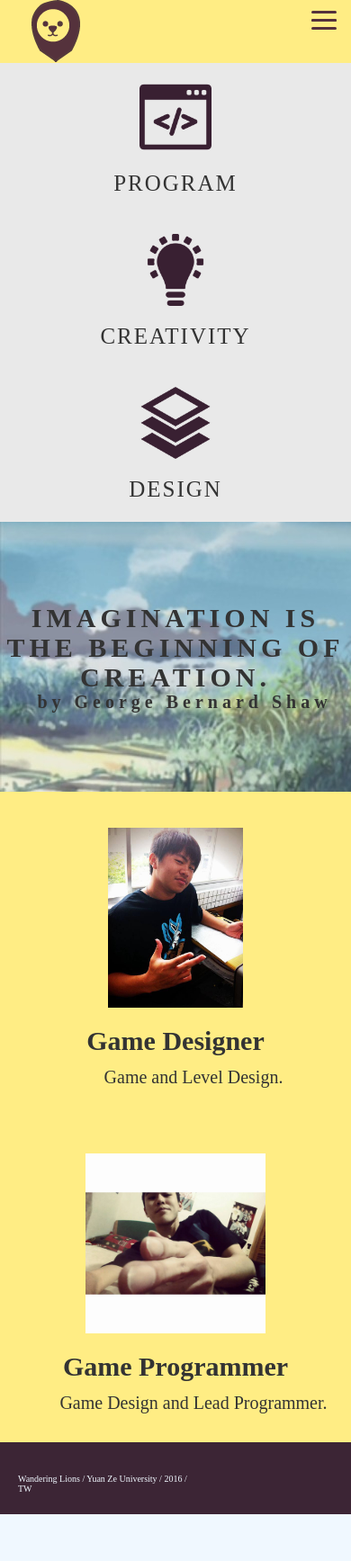
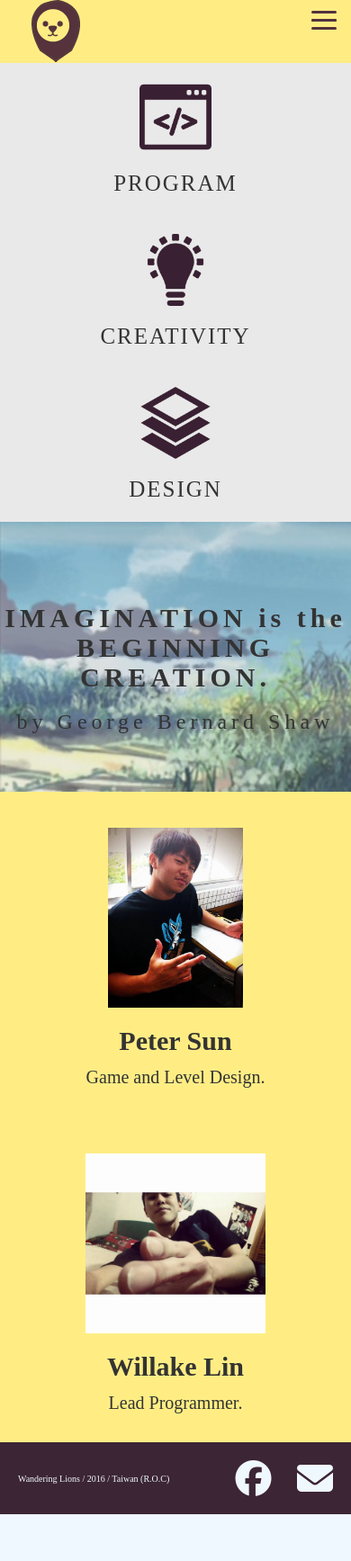
Before and after one commit to LegendSun/WanderingLions, a plain HTML site: page about.html in a window 390 px wide. Shown: the whole page at 90% size. After the commit the page ends 1683 px from the top, so only its background shows below. Drawn offline with Linux system fonts and the light colour scheme.

Commit message:
Footer and About update

```diff
--- a/about.html
+++ b/about.html
@@ -34,11 +34,11 @@
                 <div class="collapse navbar-collapse" id="mynavbar">
                    <div class="container">
                         <ul class="nav navbar-nav">
-                            <li><a href="work.html">WORK</a></li>
-                            <li><a href="blog.html">BLOG</a></li>
+                            <li><a href="work.html"> WORK </a></li>
+                            <li><a href="blog.html"> BLOG </a></li>
                             <li><a></a></li>
-                            <li><a href="about.html">ABOUT</a></li>
-                            <li><a href="contact.html">CONTACT</a></li>
+                            <li><a href="about.html"> ABOUT </a></li>
+                            <li><a href="contact.html"> CONTACT </a></li>
                         </ul>
                     </div>
                 </div><!-- End Mynavbar -->
@@ -50,34 +50,34 @@
             <div class="row">
               <div class="col-md-4 about-slogan">
                   <img src="img/programming-code.png" class="about-slogan-img">
-                  <h1>Program</h1>
+                  <h1> Program </h1>
               </div>
               <div class="col-md-4 about-slogan">
                   <img src="img/black-lightbulb-creativity-symbol.png" class="about-slogan-img">
-                  <h1>Creativity</h1>
+                  <h1> Creativity </h1>
               </div>
               <div class="col-md-4 about-slogan">
                   <img src="img/layers.png" class="about-slogan-img">
-                  <h1>Design</h1>
+                  <h1> Design </h1>
               </div>
             </div>
         </div>
         <div class="about-mainslogan">
                 <h1>
-                        IMAGINATION IS THE BEGINNING OF CREATION.<h2>by George Bernard Shaw</h2>
+                        IMAGINATION is the BEGINNING  CREATION.<h3>by George Bernard Shaw</h3>
                 </h1>
         </div>
         <div class="container-fluid">
             <div class="row">
                 <div class="col-md-6 about-person">
                     <img src="img/sun.jpg" class="about-person-img">
-                    <h2>Game Designer</h2>
+                    <h2> Peter Sun </h2>
                     <p>Game and Level Design.</p>
                 </div>
                 <div class="col-md-6 about-person">
                     <img src="img/will.jpg" class="about-person-img">
-                    <h2>Game Programmer</h2>
-                    <p>Game Design and Lead Programmer.</p>
+                    <h2> Willake Lin </h2>
+                    <p>Lead Programmer.</p>
                 </div>
             </div>
         </div>
@@ -85,12 +85,11 @@
 
     <div id="footer"> <!-- Footer -->
         <div class="footer-copy">
-            <h1>Wandering Lions / Yuan Ze University / 2016 / TW</h1>
+             <h1> Wandering Lions / 2016 / Taiwan (R.O.C) </h1>
         </div>
         <div class="footer-contact">
-            <a href="https://www.facebook.com/profile.php?id=100001566827416"><i class="fa fa-facebook-official footer-icon"></i></a>
-            <a href="mailto:tsrn46336686@gmail.com"><i class="fa fa-envelope footer-icon"></i></a>
-            <a href="mailto:halo841028@gmail.com"><i class="fa fa-envelope footer-icon"></i></a>
+            <a href="https://www.facebook.com/Wandering-Lions-505686146287708/"><i class="fa fa-facebook-official footer-icon"></i></a>
+            <a href="mailto:wanderinglions2016@gmail.com"><i class="fa fa-envelope footer-icon"></i></a>
         </div>
     </div> <!-- End Footer -->
 
--- a/css/about.css
+++ b/css/about.css
@@ -83,8 +83,6 @@ html {
     }
 
     .about-person p {
-        margin-left: 50px;
-        width: 300px;
         font-size: 20px;
     }
 }
```
Also changed, not shown: blog.html (+6 -10 lines), contact.html (+4 -5 lines), index.html (+8 -9 lines), work.html (+3 -4 lines).
